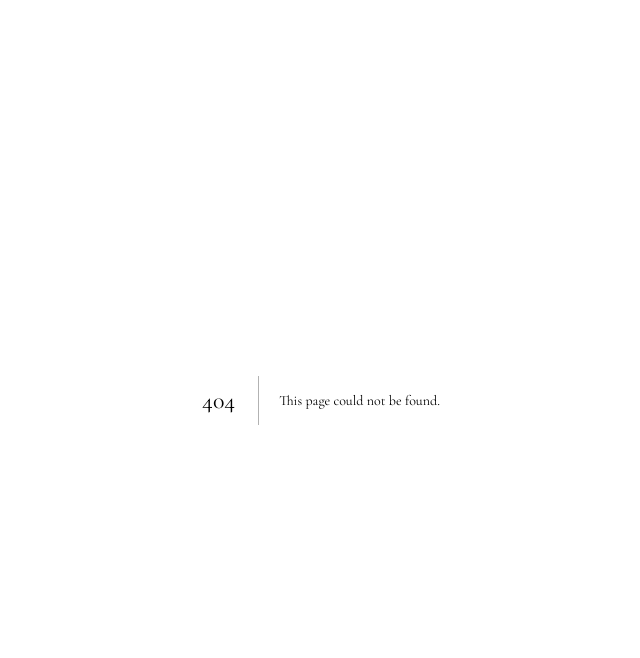
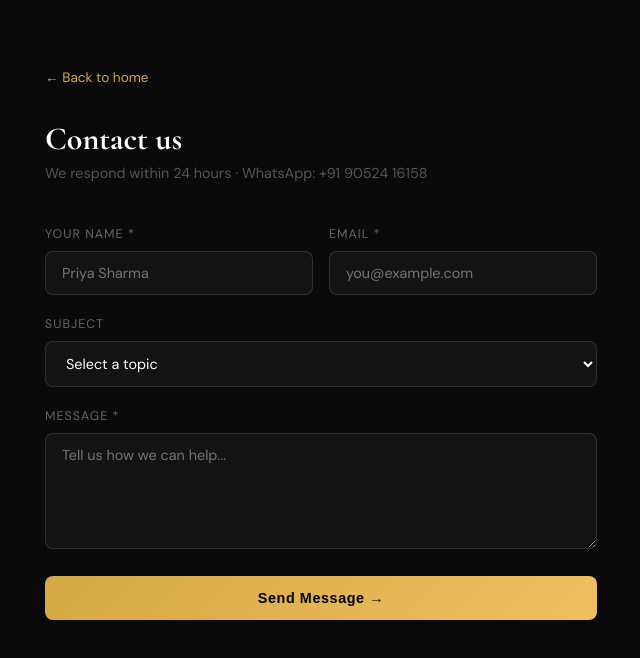
Before and after one commit to Ani1967/educreation, a Next.js app: page /contact in a window 1280 px wide. Before the commit this address had no page. Shown: the top 658 px of the page, without its empty margins (319-959 px from the left). Built offline with nearby package versions, Linux system fonts and the light colour scheme.

Commit message:
feat: contact page with email form, sends to anirudhakar@gmail.com via Resend

```diff
--- /dev/null
+++ b/app/api/contact/route.ts
@@ -0,0 +1,57 @@
+import { NextRequest, NextResponse } from "next/server";
+import { Resend } from "resend";
+
+export async function POST(req: NextRequest) {
+  try {
+    const { name, email, message, subject } = await req.json();
+
+    if (!name || !email || !message) {
+      return NextResponse.json({ error: "Name, email and message are required" }, { status: 400 });
+    }
+
+    const resend = new Resend(process.env.RESEND_API_KEY);
+
+    // Notify Aniruddha
+    await resend.emails.send({
+      from: process.env.REPORT_FROM_EMAIL || "reports@educreators.org",
+      to: "anirudhakar@gmail.com",
+      subject: `[EduCreation Contact] ${subject || "New message"} — from ${name}`,
+      html: `
+        <div style="font-family:sans-serif;max-width:600px;margin:0 auto;background:#0a0a0a;color:#eee;padding:32px;border-radius:12px;">
+          <h2 style="color:#d4a843;margin:0 0 8px;">New Contact Message</h2>
+          <p style="color:#666;margin:0 0 24px;font-size:13px;">Via educreators.org contact form</p>
+          <table style="width:100%;border-collapse:collapse;">
+            <tr><td style="color:#888;font-size:13px;padding:8px 0;border-bottom:1px solid #1e1e1e;width:100px;">Name</td><td style="color:#fff;font-size:14px;padding:8px 0;border-bottom:1px solid #1e1e1e;">${name}</td></tr>
+            <tr><td style="color:#888;font-size:13px;padding:8px 0;border-bottom:1px solid #1e1e1e;">Email</td><td style="font-size:14px;padding:8px 0;border-bottom:1px solid #1e1e1e;"><a href="mailto:${email}" style="color:#d4a843;">${email}</a></td></tr>
+            <tr><td style="color:#888;font-size:13px;padding:8px 0;border-bottom:1px solid #1e1e1e;">Subject</td><td style="color:#fff;font-size:14px;padding:8px 0;border-bottom:1px solid #1e1e1e;">${subject || "General enquiry"}</td></tr>
+          </table>
+          <div style="margin-top:24px;background:#161616;border-left:3px solid #d4a843;border-radius:0 8px 8px 0;padding:16px 20px;">
+            <p style="margin:0;color:#ccc;font-size:14px;line-height:1.7;">${message.replace(/\n/g, "<br/>")}</p>
+          </div>
+        </div>
+      `,
+    });
+
+    // Auto-reply to sender
+    await resend.emails.send({
+      from: process.env.REPORT_FROM_EMAIL || "reports@educreators.org",
+      to: email,
+      subject: "We received your message — EduCreation",
+      html: `
+        <div style="font-family:sans-serif;max-width:600px;margin:0 auto;background:#0a0a0a;color:#eee;padding:32px;border-radius:12px;">
+          <h2 style="color:#d4a843;margin:0 0 8px;">EduCreation</h2>
+          <p style="color:#666;margin:0 0 24px;font-size:13px;">We got your message</p>
+          <p style="color:#ccc;font-size:14px;line-height:1.7;">Hi ${name},</p>
+          <p style="color:#ccc;font-size:14px;line-height:1.7;">Thanks for reaching out. We've received your message and will get back to you within 24 hours.</p>
+          <p style="color:#ccc;font-size:14px;line-height:1.7;">In the meantime, you can also WhatsApp us at <strong style="color:#d4a843;">+91 90524 16158</strong> for a faster response.</p>
+          <p style="color:#555;font-size:12px;margin-top:32px;">— Team EduCreation · Kolkata, India</p>
+        </div>
+      `,
+    });
+
+    return NextResponse.json({ success: true });
+  } catch (err) {
+    console.error("Contact email error:", err);
+    return NextResponse.json({ error: "Failed to send message" }, { status: 500 });
+  }
+}
--- /dev/null
+++ b/app/contact/page.tsx
@@ -0,0 +1,133 @@
+"use client";
+
+import { useState } from "react";
+import Link from "next/link";
+
+const inputStyle: React.CSSProperties = {
+  width: "100%",
+  padding: "12px 16px",
+  background: "rgba(255,255,255,0.04)",
+  border: "1px solid rgba(201,169,110,0.2)",
+  borderRadius: "8px",
+  color: "#fff",
+  fontSize: "0.9rem",
+  outline: "none",
+  fontFamily: "inherit",
+  boxSizing: "border-box",
+};
+
+const labelStyle: React.CSSProperties = {
+  display: "block",
+  color: "#666",
+  fontSize: "0.78rem",
+  textTransform: "uppercase",
+  letterSpacing: "0.08em",
+  marginBottom: "6px",
+};
+
+export default function ContactPage() {
+  const [form, setForm] = useState({ name: "", email: "", subject: "", message: "" });
+  const [status, setStatus] = useState<"idle" | "loading" | "success" | "error">("idle");
+
+  const set = (k: string) => (e: React.ChangeEvent<HTMLInputElement | HTMLTextAreaElement | HTMLSelectElement>) =>
+    setForm((f) => ({ ...f, [k]: e.target.value }));
+
+  async function handleSubmit(e: React.FormEvent) {
+    e.preventDefault();
+    setStatus("loading");
+    const res = await fetch("/api/contact", {
+      method: "POST",
+      headers: { "Content-Type": "application/json" },
+      body: JSON.stringify(form),
+    });
+    setStatus(res.ok ? "success" : "error");
+  }
+
+  return (
+    <div style={{ background: "#0a0a0a", minHeight: "100vh", color: "#fff", fontFamily: "'DM Sans', sans-serif" }}>
+      <div style={{ maxWidth: "600px", margin: "0 auto", padding: "4rem 1.5rem" }}>
+
+        <Link href="/" style={{ color: "#d4a843", fontSize: "0.85rem", textDecoration: "none", display: "inline-block", marginBottom: "2rem" }}>
+          ← Back to home
+        </Link>
+
+        <h1 style={{ fontSize: "2rem", fontWeight: 800, marginBottom: "0.25rem" }}>Contact us</h1>
+        <p style={{ color: "#555", marginBottom: "2.5rem", fontSize: "0.9rem" }}>
+          We respond within 24 hours · WhatsApp: +91 90524 16158
+        </p>
+
+        {status === "success" ? (
+          <div style={{ background: "#0f1f0f", border: "1px solid #1e3a1e", borderRadius: "12px", padding: "2rem", textAlign: "center" }}>
+            <div style={{ fontSize: "2rem", marginBottom: "0.75rem" }}>✓</div>
+            <p style={{ color: "#4caf7d", fontWeight: 600, marginBottom: "0.5rem" }}>Message sent!</p>
+            <p style={{ color: "#555", fontSize: "0.875rem" }}>Check your inbox — we've sent you a confirmation. We'll reply within 24 hours.</p>
+            <Link href="/" style={{ display: "inline-block", marginTop: "1.5rem", color: "#d4a843", fontSize: "0.875rem", textDecoration: "none" }}>
+              Back to home →
+            </Link>
+          </div>
+        ) : (
+          <form onSubmit={handleSubmit} style={{ display: "flex", flexDirection: "column", gap: "1.25rem" }}>
+            <div style={{ display: "grid", gridTemplateColumns: "1fr 1fr", gap: "1rem" }}>
+              <div>
+                <label style={labelStyle}>Your name *</label>
+                <input type="text" required placeholder="Priya Sharma" value={form.name} onChange={set("name")} style={inputStyle} />
+              </div>
+              <div>
+                <label style={labelStyle}>Email *</label>
+                <input type="email" required placeholder="you@example.com" value={form.email} onChange={set("email")} style={inputStyle} />
+              </div>
+            </div>
+
+            <div>
+              <label style={labelStyle}>Subject</label>
+              <select value={form.subject} onChange={set("subject")} style={inputStyle}>
+                <option value="">Select a topic</option>
+                <option>Book a free session</option>
+                <option>Pricing &amp; plans</option>
+                <option>School / institution enquiry</option>
+                <option>Technical support</option>
+                <option>General question</option>
+              </select>
+            </div>
+
+            <div>
+              <label style={labelStyle}>Message *</label>
+              <textarea
+                required
+                rows={5}
+                placeholder="Tell us how we can help..."
+                value={form.message}
+                onChange={set("message")}
+                style={{ ...inputStyle, resize: "vertical" }}
+              />
+            </div>
+
+            {status === "error" && (
+              <div style={{ padding: "0.75rem 1rem", background: "#1f0f0f", border: "1px solid #3a1e1e", borderRadius: "8px", color: "#ff6b6b", fontSize: "0.875rem" }}>
+                Something went wrong. Please WhatsApp us at +91 90524 16158.
+              </div>
+            )}
+
+            <button
+              type="submit"
+              disabled={status === "loading"}
+              style={{
+                padding: "14px",
+                background: status === "loading" ? "#333" : "linear-gradient(135deg, #d4a843, #f0c060)",
+                border: "none",
+                borderRadius: "8px",
+                color: status === "loading" ? "#888" : "#000",
+                fontWeight: 700,
+                fontSize: "0.9rem",
+                cursor: status === "loading" ? "not-allowed" : "pointer",
+                letterSpacing: "0.04em",
+              }}
+            >
+              {status === "loading" ? "Sending…" : "Send Message →"}
+            </button>
+          </form>
+        )}
+      </div>
+    </div>
+  );
+}
```
Also changed, not shown: app/components/Footer.tsx (+4 -4 lines).
